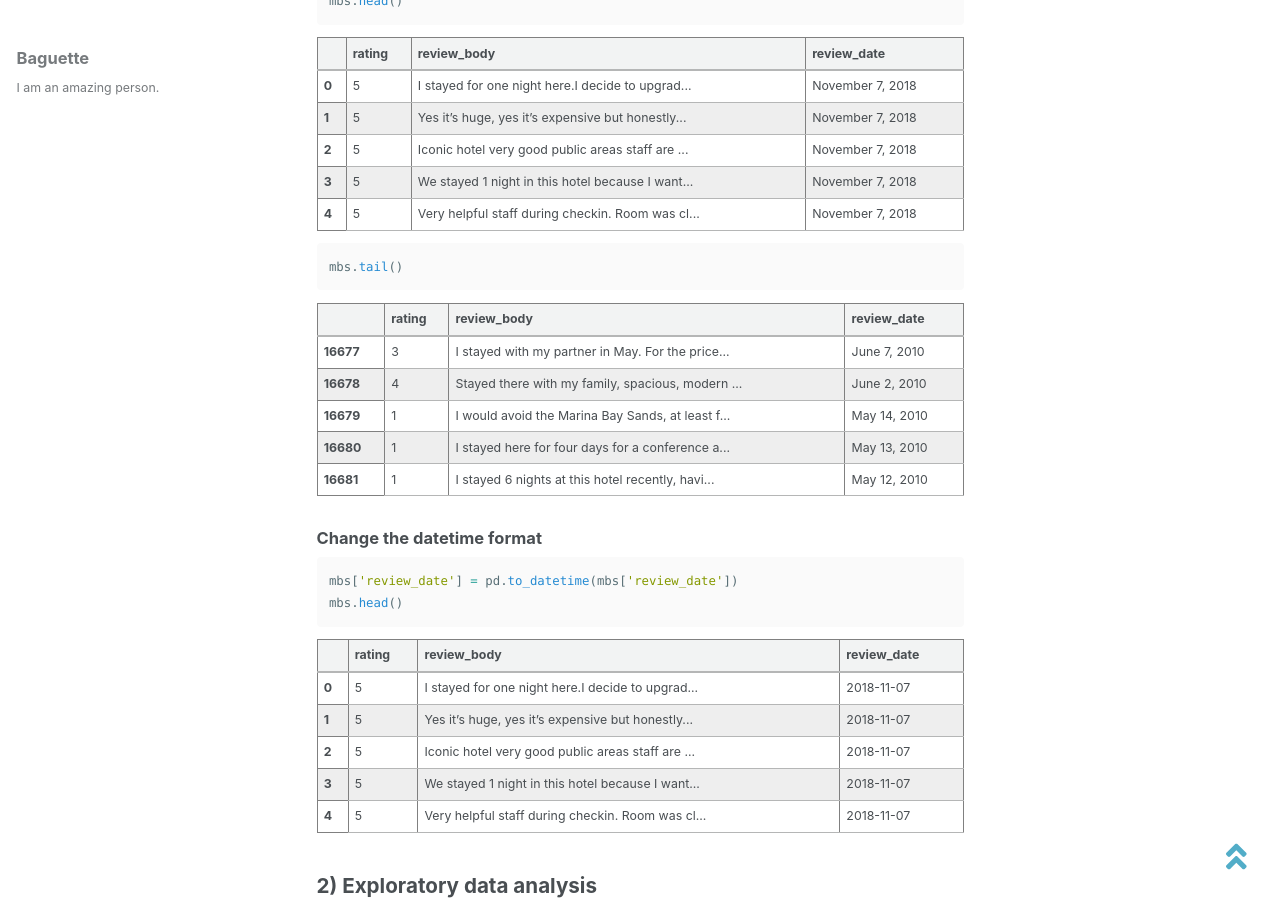
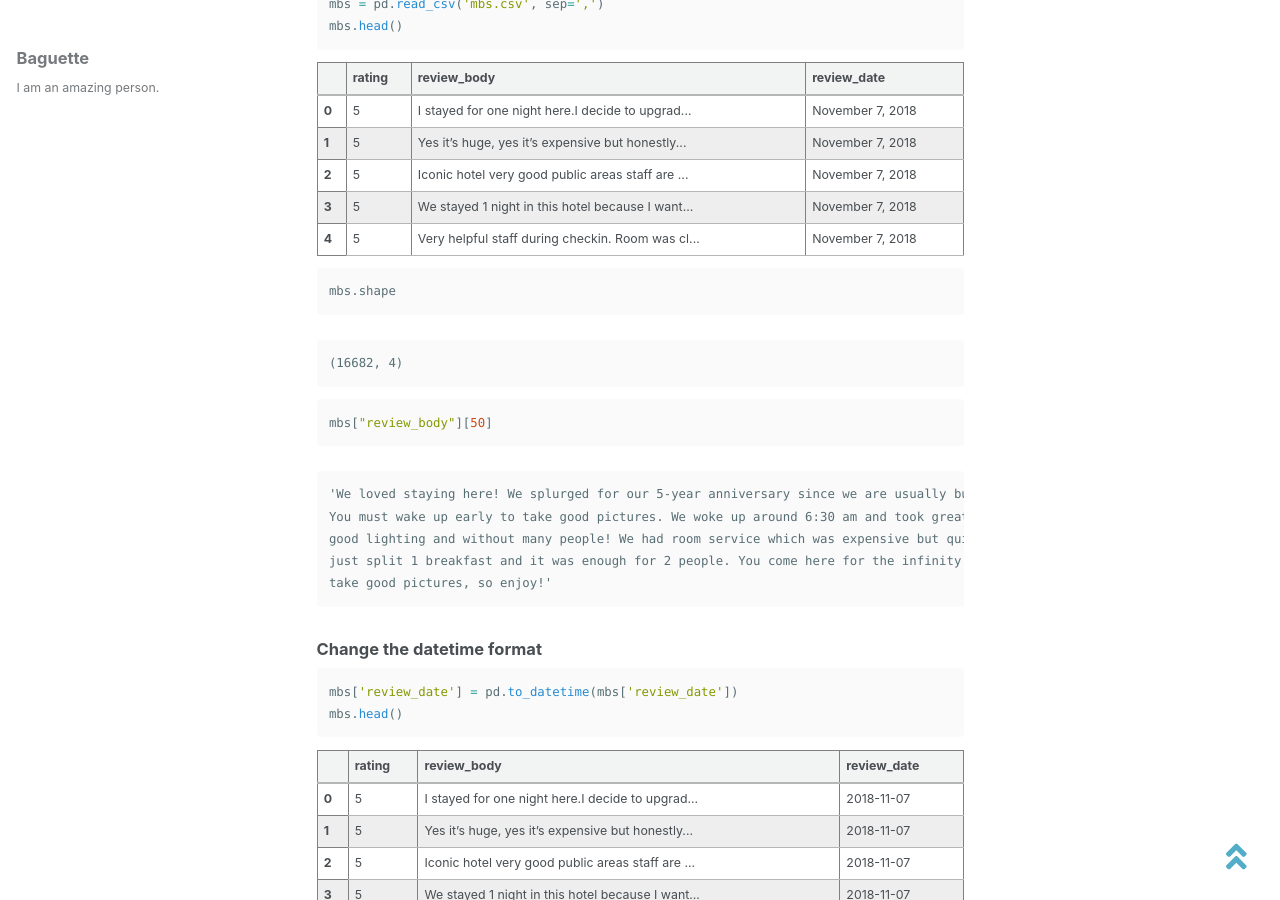
Before and after one commit to baguettexci/baguettexci.gituhb.io, a Jekyll site: the page built from _posts/2018-10-17-Web-Scraping-TripAdvisor.md, in a window 1280 px wide and 900 px high, scrolled down 2360 px. Built offline with Jekyll 4.4.1, drawn with Linux system fonts in a browser that asks for light colours; nearby versions of some CDN libraries; some of the changed text lies outside the part shown.

Commit message:
Update 2018-10-17-Web-Scraping-TripAdvisor.md

````diff
--- a/_posts/2018-10-17-Web-Scraping-TripAdvisor.md
+++ b/_posts/2018-10-17-Web-Scraping-TripAdvisor.md
@@ -9,17 +9,16 @@ header:
 excerpt: "Web Scraping, NLP"
 mathjax: "true"
 ---
-As lots of unstructured data is available on the internet, the dataset used will be extracted from TripAdvisor.
+These days lots of unstructured data is available on the internet, the dataset used will be extracted from TripAdvisor.
 TripAdvisor is a widely known website that shows hotel and restaurant reviews, accommodation bookings and other travel-related content.
-I performed a web scraping on TripAdvisor for the hotel, Marina Bay Sands, using [Beautiful Soup](https://www.crummy.com/software/BeautifulSoup/bs4/doc/) and an example from [furas](https://github.com/furas).
+<br/>
+I performed a web scraping on TripAdvisor for the hotel, Marina Bay Sands, using [Beautiful Soup](https://www.crummy.com/software/BeautifulSoup/bs4/doc/) and an example from [furas](https://github.com/furas). The data would then be contained in a csv.
 
 
 
 
 <img src="{{ site.url }}{{ site.baseurl }}/images/WebScrapingTripAdvisor/page1.png" alt="">
 
-The data would then be contained in a csv.
-<br/>
 The items to be retrieved are:
 * Content of the reviews
 * Ratings of the reviews
@@ -85,50 +84,22 @@ mbs.head()
 </table>
 
 ```python
-mbs.tail()
+mbs.shape
 ```
-<table border="1" class="dataframe">
-  <thead>
-    <tr style="text-align: right;">
-      <th></th>
-      <th>rating</th>
-      <th>review_body</th>
-      <th>review_date</th>
-    </tr>
-  </thead>
-  <tbody>
-    <tr>
-      <th>16677</th>
-      <td>3</td>
-      <td>I stayed with my partner in May. For the price...</td>
-      <td>June 7, 2010</td>
-    </tr>
-    <tr>
-      <th>16678</th>
-      <td>4</td>
-      <td>Stayed there with my family, spacious, modern ...</td>
-      <td>June 2, 2010</td>
-    </tr>
-    <tr>
-      <th>16679</th>
-      <td>1</td>
-      <td>I would avoid the Marina Bay Sands, at least f...</td>
-      <td>May 14, 2010</td>
-    </tr>
-    <tr>
-      <th>16680</th>
-      <td>1</td>
-      <td>I stayed here for four days for a conference a...</td>
-      <td>May 13, 2010</td>
-    </tr>
-    <tr>
-      <th>16681</th>
-      <td>1</td>
-      <td>I stayed 6 nights at this hotel recently, havi...</td>
-      <td>May 12, 2010</td>
-    </tr>
-  </tbody>
-</table>
+{% highlight text %}
+(16682, 4)
+{% endhighlight %}
+
+```python
+mbs["review_body"][50]
+```
+{% highlight text %}
+'We loved staying here! We splurged for our 5-year anniversary since we are usually budget travellers.
+You must wake up early to take good pictures. We woke up around 6:30 am and took great pictures with
+good lighting and without many people! We had room service which was expensive but quite good. We
+just split 1 breakfast and it was enough for 2 people. You come here for the infinity pool and to
+take good pictures, so enjoy!'
+{% endhighlight %}
 
 ### Change the datetime format
 ```python
````
